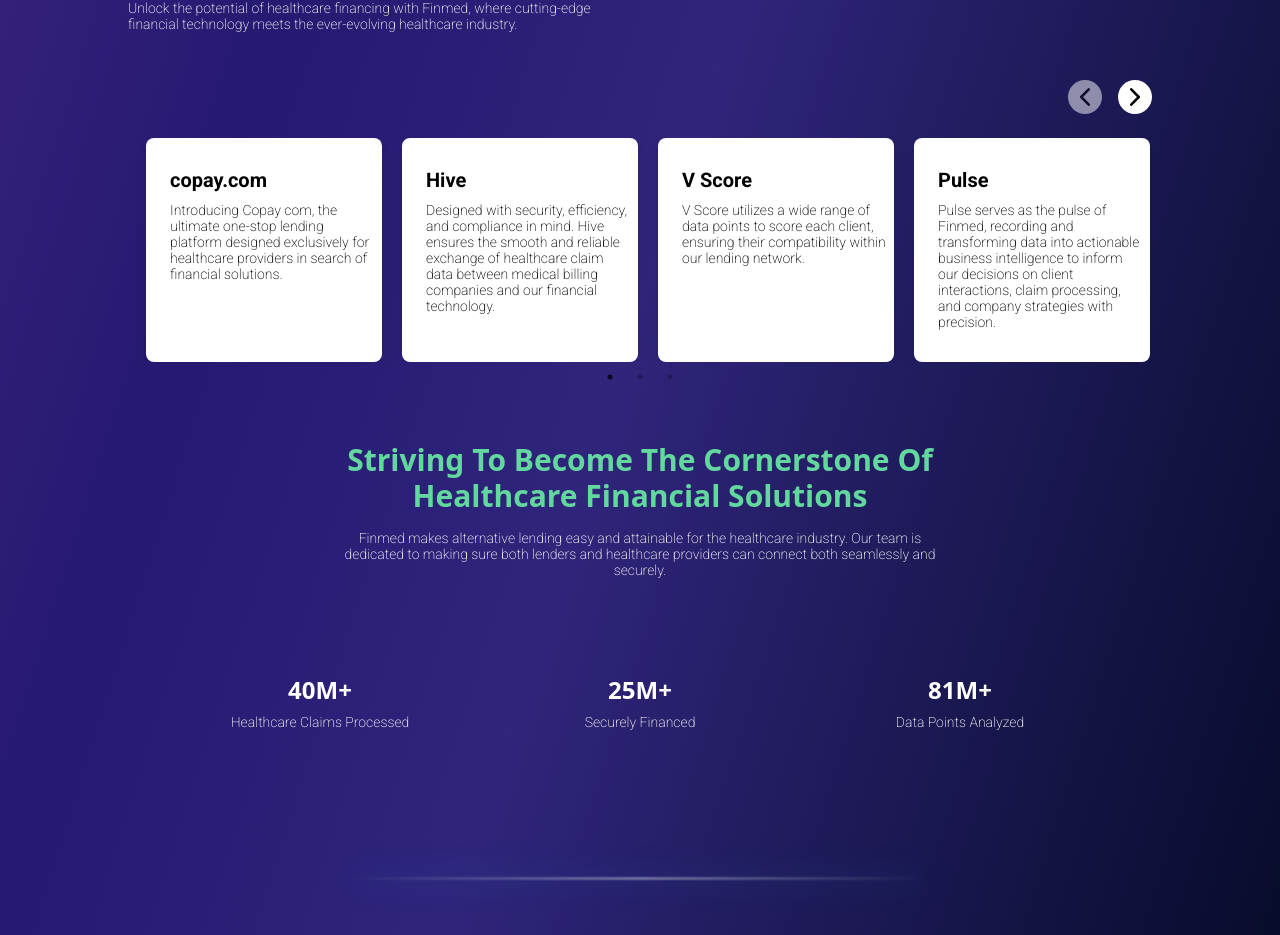
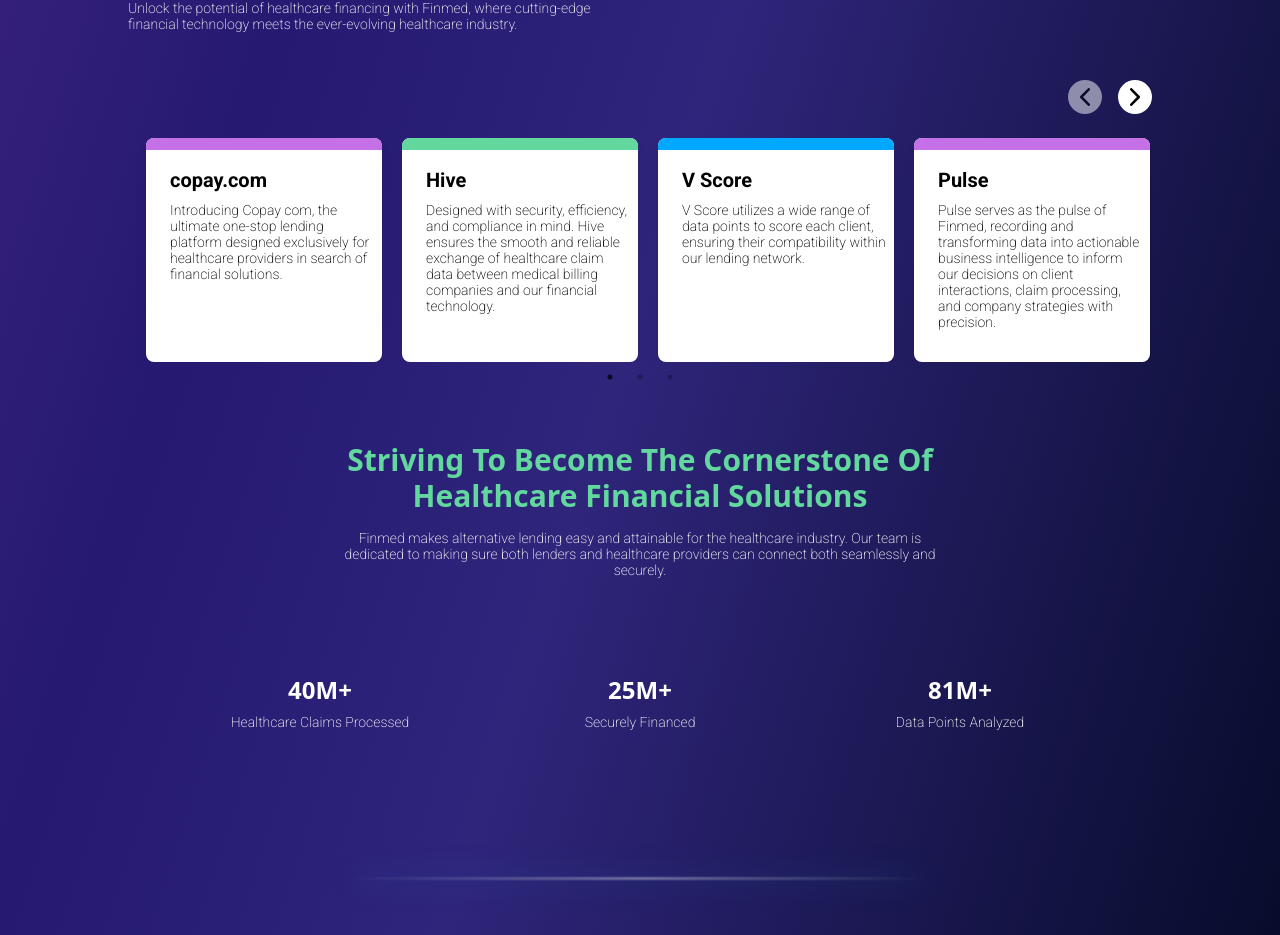
Before and after one commit to KeshavVijay14/Finmed-App, a Next.js app: page / in a window 1280 px wide. Shown: the part 2485-3420 px from the top of the page. Built offline with nearby package versions, Linux system fonts and the light colour scheme; a web font is replaced by a local one.

Commit message:
home-page-issue-fixed

```diff
--- a/src/components/CardSlider.js
+++ b/src/components/CardSlider.js
@@ -150,7 +150,11 @@
                     className="w-full h-56 mx-2 rounded-lg shadow-lg text-left bg-white"
                   >
                     <div
-                      className={`h-3 w-full rounded-t-lg bg-[${card?.bgClass}]`}
+                      className={`h-3 w-full rounded-t-lg ${
+                        ((index === 0 || index === 3) && "bg-[#C670E7]") ||
+                        ((index === 1 || index === 4) && "bg-[#62D89F]") ||
+                        ((index === 2 || index === 5) && "bg-[#00A8FF]")
+                      }`}
                     ></div>
                     <div className="p-2">
                       <h3 className="text-xl font-bold text-black mb-2 font-roboto mt-2 pl-4">
```
